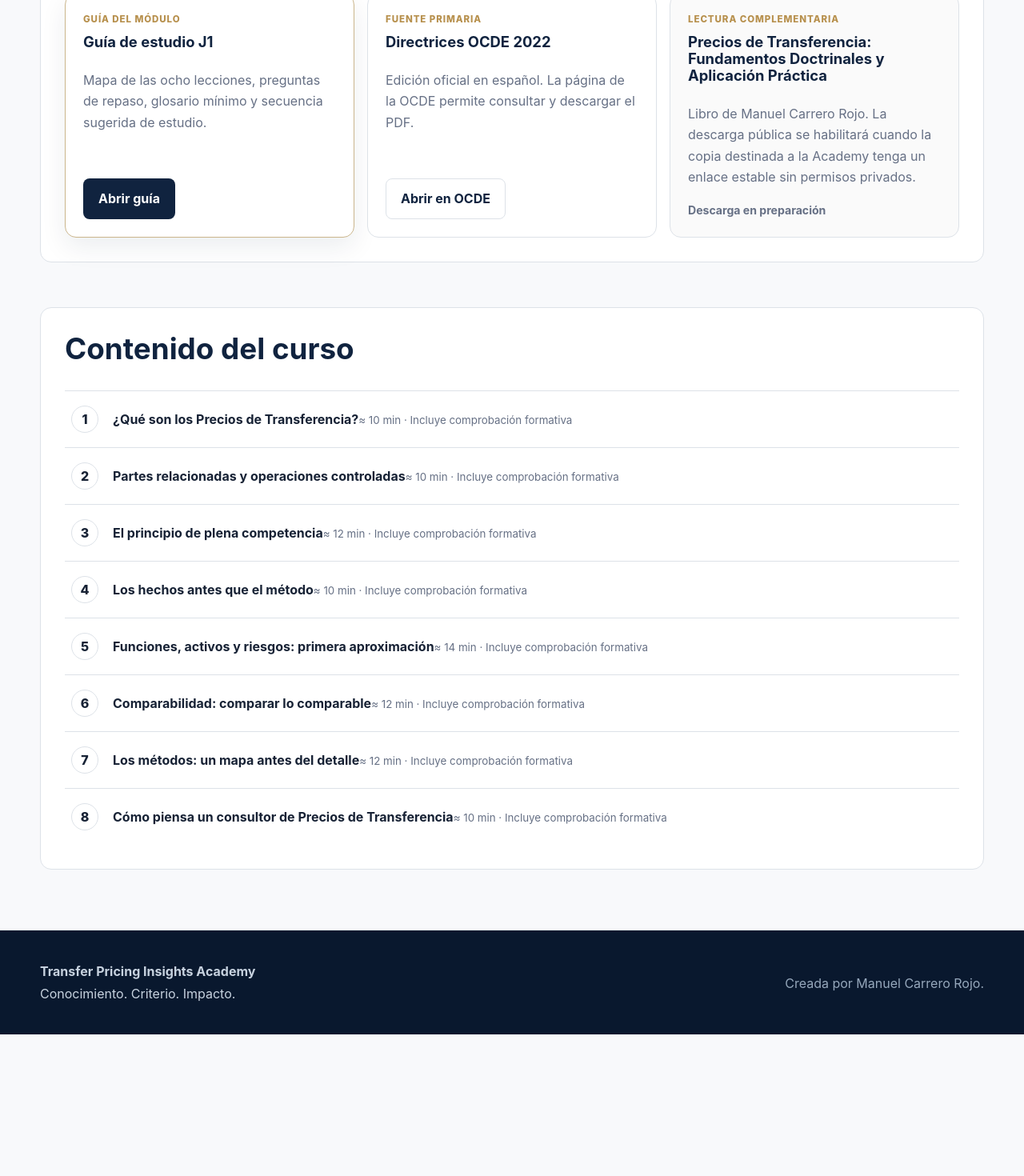
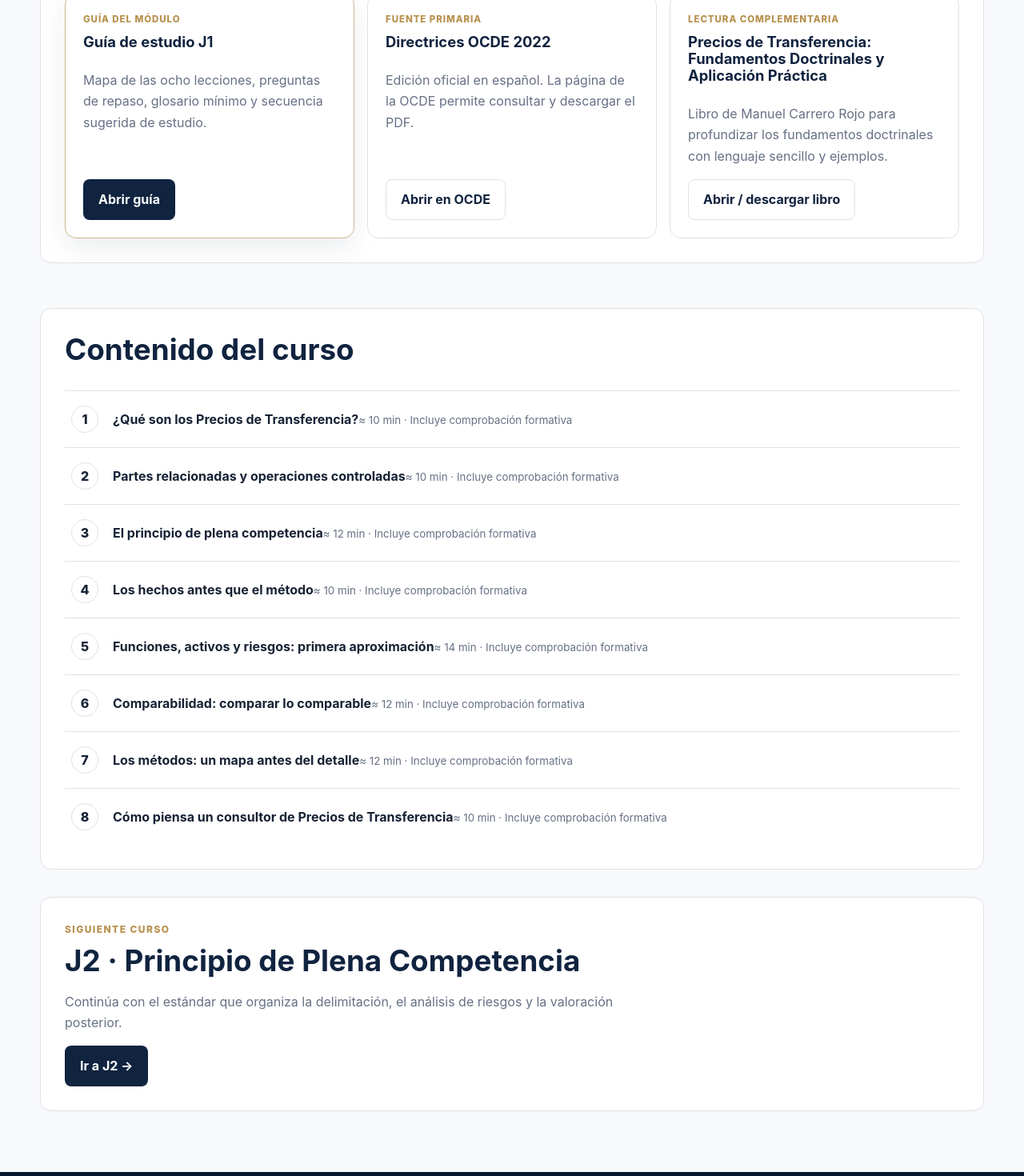
Before and after one commit to manuelcarrero-hash/transfer-pricing-insights-academy, a React (Vite) app: page /courses/j1 in a window 1280 px wide. Shown: the part 980-2450 px from the top of the page at 80% size. Before the commit the page ends 2273 px from the top, so only its background shows below. Built offline with nearby package versions, Linux system fonts and the light colour scheme.

Commit message:
Link public book and expose J2 next step

```diff
--- a/src/pages/CoursePage.tsx
+++ b/src/pages/CoursePage.tsx
@@ -3,6 +3,7 @@ import { j1Course, j1Lessons } from '../content/curriculum/v1/j1';
 import { useProgress } from '../hooks/useProgress';
 
 const oecdUrl = 'https://www.oecd.org/es/publications/2022/01/oecd-transfer-pricing-guidelines-for-multinational-enterprises-and-tax-administrations-2022_57104b3a.html';
+const bookUrl = 'https://drive.google.com/file/d/1v1looWIL4AKXPPpExQOv5EOc1EOgxR6Q/view?usp=sharing';
 
 export function CoursePage() {
   const progress = useProgress();
@@ -48,11 +49,11 @@ export function CoursePage() {
               <p>Edición oficial en español. La página de la OCDE permite consultar y descargar el PDF.</p>
               <a className="button secondary" href={oecdUrl} target="_blank" rel="noreferrer">Abrir en OCDE</a>
             </article>
-            <article className="material-card muted-card">
+            <article className="material-card">
               <span className="material-type">Lectura complementaria</span>
               <h3>Precios de Transferencia: Fundamentos Doctrinales y Aplicación Práctica</h3>
-              <p>Libro de Manuel Carrero Rojo. La descarga pública se habilitará cuando la copia destinada a la Academy tenga un enlace estable sin permisos privados.</p>
-              <span className="availability-note">Descarga en preparación</span>
+              <p>Libro de Manuel Carrero Rojo para profundizar los fundamentos doctrinales con lenguaje sencillo y ejemplos.</p>
+              <a className="button secondary" href={bookUrl} target="_blank" rel="noreferrer">Abrir / descargar libro</a>
             </article>
           </div>
         </div>
@@ -70,6 +71,13 @@ export function CoursePage() {
             })}
           </ol>
         </div>
+
+        <div className="study-materials">
+          <div className="eyebrow">Siguiente curso</div>
+          <h2>J2 · Principio de Plena Competencia</h2>
+          <p className="materials-intro">Continúa con el estándar que organiza la delimitación, el análisis de riesgos y la valoración posterior.</p>
+          <Link className="button primary" to="/courses/j2">Ir a J2 →</Link>
+        </div>
       </div>
     </section>
   );
```
